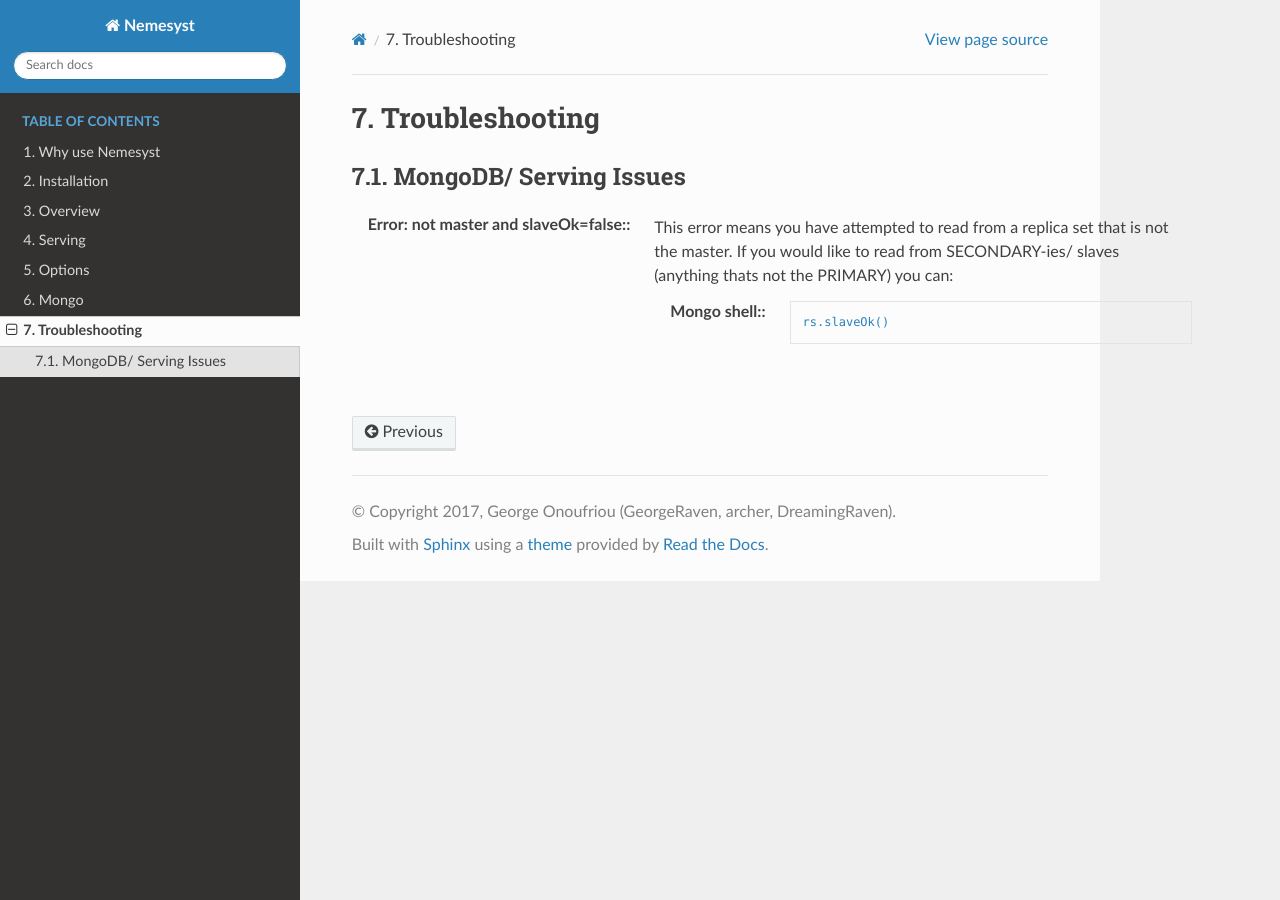
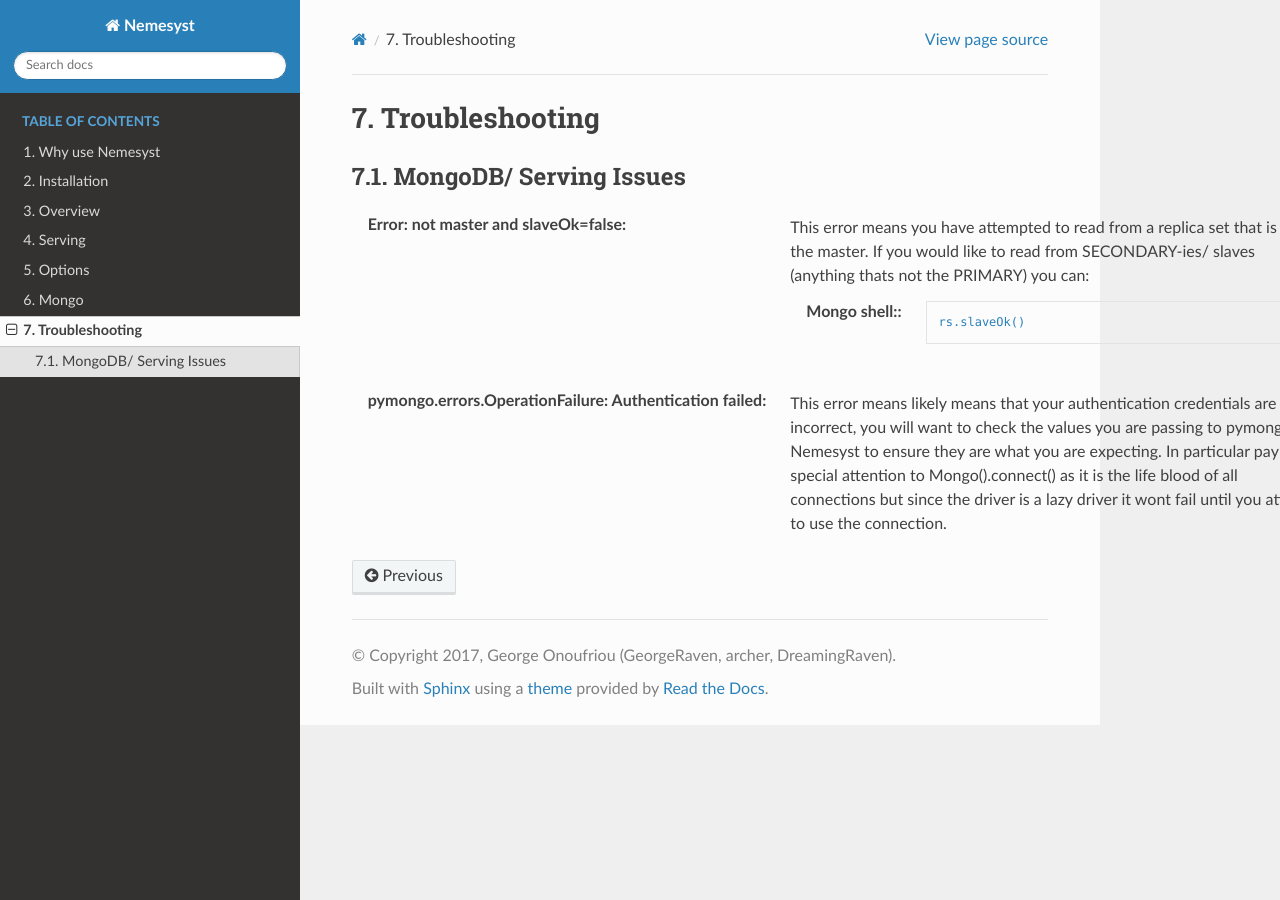
Before and after one commit to DreamingRaven/nemesyst, a Sphinx documentation site: the page built from docs/source/troubleshooting.rst, in a window 1280 px wide. Built offline with Sphinx 7.4.7 and the Read the Docs theme 2.0.0, drawn with Linux system fonts in a browser that asks for light colours; the version number could not be read and is left out.

Commit message:
Added documentation on authentication error
troubleshooting updated with minor direction.

```diff
--- a/docs/source/troubleshooting.rst
+++ b/docs/source/troubleshooting.rst
@@ -9,7 +9,7 @@ Troubleshooting
 MongoDB/ Serving Issues
 +++++++++++++++++++++++
 
-:Error\: not master and slaveOk=false\::
+:Error\: not master and slaveOk=false:
 
   This error means you have attempted to read from a replica set that is not the master. If you would like to read from SECONDARY-ies/ slaves (anything thats not the PRIMARY) you can:
 
@@ -18,3 +18,7 @@ MongoDB/ Serving Issues
     .. parsed-literal::
 
         `rs.slaveOk() <https://docs.mongodb.com/manual/reference/method/rs.slaveOk/>`_
+
+:pymongo.errors.OperationFailure\: Authentication failed:
+
+  This error means likely means that your authentication credentials are incorrect, you will want to check the values you are passing to pymongo via Nemesyst to ensure they are what you are expecting. In particular pay special attention to Mongo().connect() as it is the life blood of all connections but since the driver is a lazy driver it wont fail until you attempt to use the connection.
```
